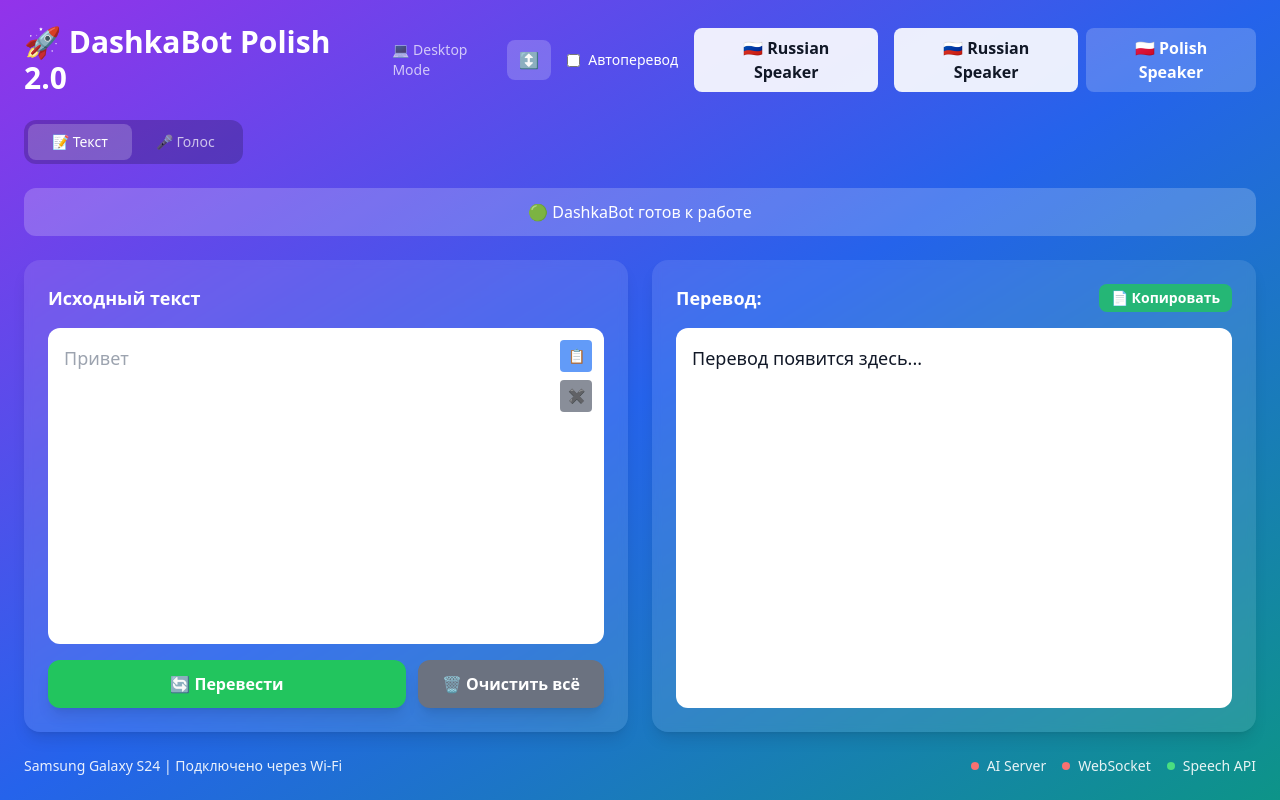
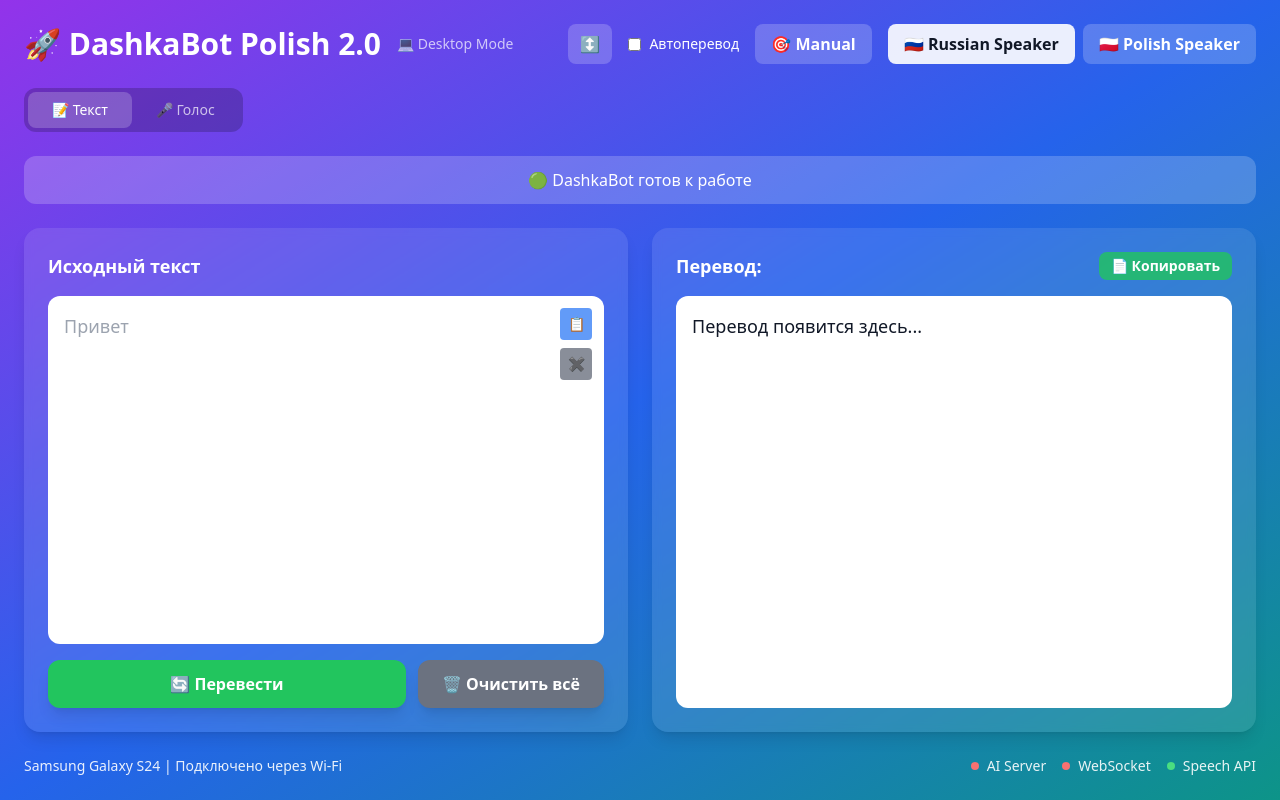
Before and after one commit to Solarpaletten/dashkachatde, a React (Vite) app in the folder frontend/: page / in a window 1280 px wide. Built offline with nearby package versions, Linux system fonts and the light colour scheme; no server answers.

Commit message:
feat: Add manual/auto translation mode toggle

```diff
--- a/frontend/src/components/Dashboard/DashboardDesktop.tsx
+++ b/frontend/src/components/Dashboard/DashboardDesktop.tsx
@@ -75,7 +75,7 @@
             {layoutMode === 'vertical' ? '↕️' : '↔️'}
           </button>
 
-          {/* Auto-translate */}
+          {/* Auto-translate Toggle */}
           <label className="flex items-center gap-2 text-white">
             <input
               type="checkbox"
@@ -86,18 +86,17 @@
             <span className="text-sm">Автоперевод</span>
           </label>
 
+          {/* Translation Mode Toggle (Manual/Auto) */}
           <button
-            disabled={translationMode === 'auto'}
-            className={`px-4 py-2 rounded-lg font-semibold transition-all ${currentRole === 'user'
-                ? 'bg-white/90 text-gray-900'
-                : 'bg-white/20 text-white hover:bg-white/30'
-              } ${translationMode === 'auto' ? 'opacity-50 cursor-not-allowed' : ''}`}
-            onClick={() => handleRoleChange('user')}
+            onClick={toggleTranslationMode}
+            className="px-4 py-2 bg-white/20 text-white rounded-lg hover:bg-white/30 transition-all font-semibold"
+            title="Переключить режим перевода"
           >
-            🇷🇺 {currentLanguageConfig.languageSelector.sourceLabel}
+            {translationMode === 'manual' ? '🎯 Manual' : '🤖 Auto'}
           </button>
 
-          {/* Language Selector */}
+          {/* Language Selector - только если Manual режим */}
+          {translationMode === 'manual' && (
             <div className="flex gap-2">
               <button
                 className={`px-4 py-2 rounded-lg font-semibold transition-all ${currentRole === 'user'
@@ -118,6 +117,7 @@
                 🇵🇱 {currentLanguageConfig.languageSelector.targetLabel}
               </button>
             </div>
+          )}
         </div>
       </header>
 
```
Lines whose indentation alone changed are shown as unchanged.
